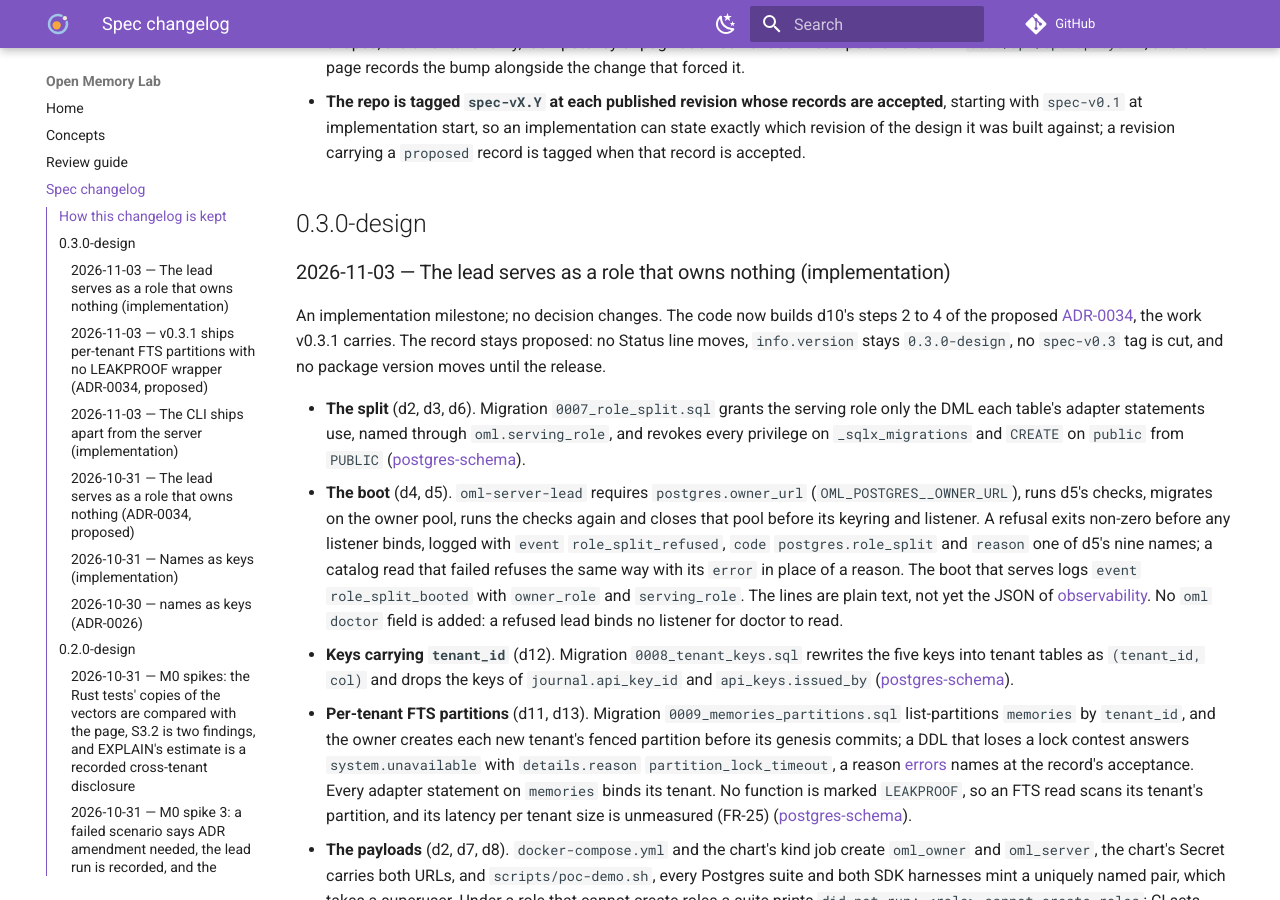
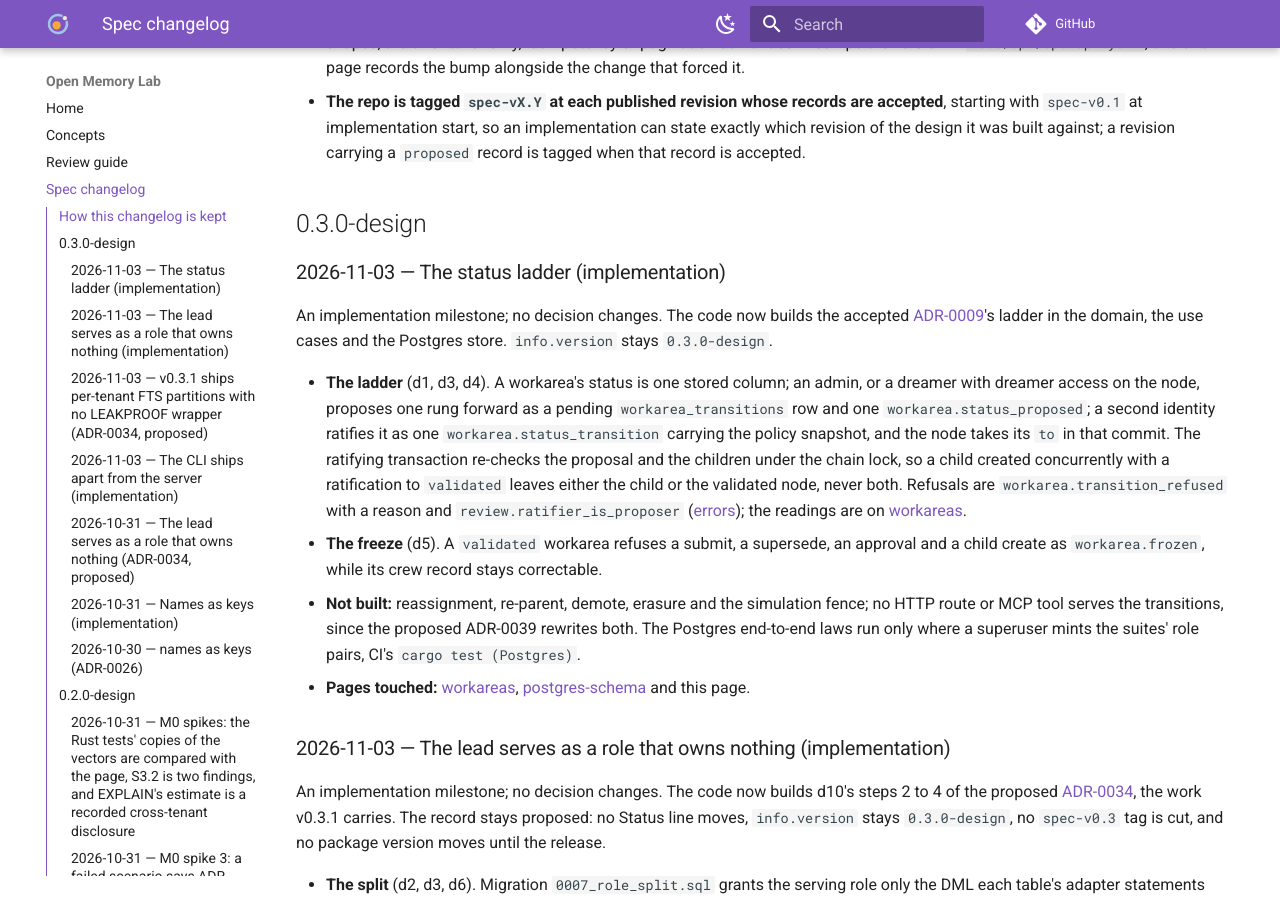
Before and after one commit to e8kor/open-memory-lab, an MkDocs documentation site: the page built from docs/changelog.md, in a window 1280 px wide and 900 px high, scrolled down 444 px. Built offline with MkDocs 1.6.1 and Material for MkDocs 9.7.7, drawn with Linux system fonts in a browser that asks for light colours; comment, search, counter and statistics services are not loaded.

Commit message:
A proposal and its ratification through the serving role move the stored status and journal both events under row security, and a child create racing a ratification to validated never leaves a validated node over an unvalidated child, with the ladder, transitions and freeze checks marked built (ADR-0009 d3, d4)
The ladder's laws held over the in-memory store and the adapter's own statements; this closes the build by running the use cases against PostgreSQL as the lead does, over the serving login under row security, and by racing the two writes ADR-0009 d4 says must never both land, each retrying a lost chain head, so the chain lock's re-check is shown to keep the subtree frozen. The pages now say what is built and what stays decided: reassignment, re-parent, demote, erasure and the simulation fence, with no route or tool serving transitions until ADR-0039 settles the surface.

```diff
--- a/docs/changelog.md
+++ b/docs/changelog.md
@@ -28,6 +28,30 @@ implementation milestone where it changes what the repository holds.
   tagged when that record is accepted.
 
 ## 0.3.0-design
+
+### 2026-11-03 — The status ladder (implementation)
+
+An implementation milestone; no decision changes. The code now builds the accepted
+[ADR-0009](adr/ADR-0009-status-ladder.md)'s ladder in the domain, the use cases and the Postgres
+store. `info.version` stays `0.3.0-design`.
+
+- **The ladder** (d1, d3, d4). A workarea's status is one stored column; an admin, or a dreamer
+  with dreamer access on the node, proposes one rung forward as a pending `workarea_transitions`
+  row and one `workarea.status_proposed`; a second identity ratifies it as one
+  `workarea.status_transition` carrying the policy snapshot, and the node takes its `to` in that
+  commit. The ratifying transaction re-checks the proposal and the children under the chain lock,
+  so a child created concurrently with a ratification to `validated` leaves either the child or
+  the validated node, never both. Refusals are `workarea.transition_refused` with a reason and
+  `review.ratifier_is_proposer` ([errors](api/errors.md)); the readings are on
+  [workareas](architecture/workareas.md#readings-the-build-takes).
+- **The freeze** (d5). A `validated` workarea refuses a submit, a supersede, an approval and a
+  child create as `workarea.frozen`, while its crew record stays correctable.
+- **Not built:** reassignment, re-parent, demote, erasure and the simulation fence; no HTTP route
+  or MCP tool serves the transitions, since the proposed ADR-0039 rewrites both. The Postgres
+  end-to-end laws run only where a superuser mints the suites' role pairs, CI's
+  `cargo test (Postgres)`.
+- **Pages touched:** [workareas](architecture/workareas.md),
+  [postgres-schema](data/postgres-schema.md) and this page.
 
 ### 2026-11-03 — The lead serves as a role that owns nothing (implementation)
 
```
Also changed, not shown: docs/architecture/workareas.md (+8 -0 lines), docs/data/postgres-schema.md (+10 -5 lines), 1 other file.
